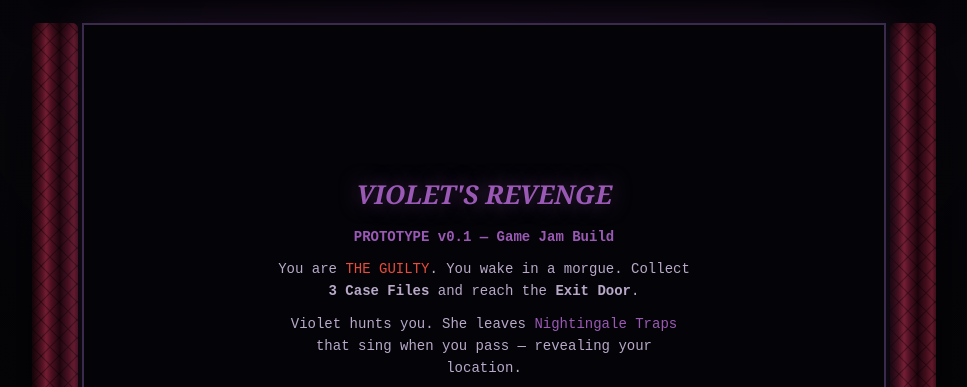
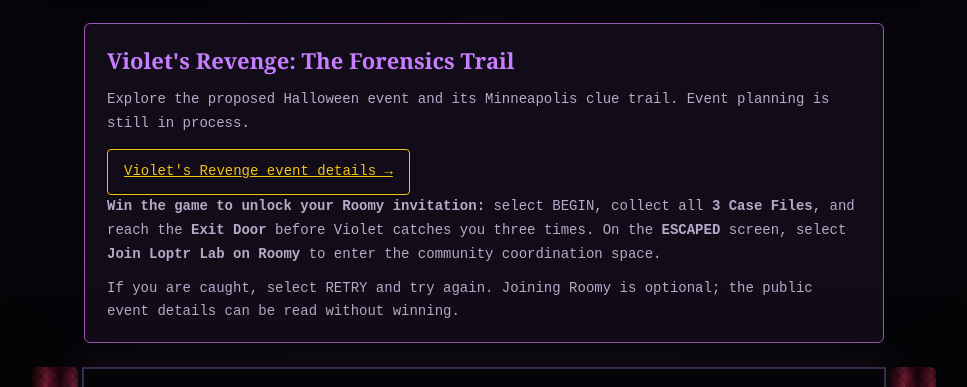
Before and after one commit to ibloud/violets-revenge, a plain HTML site: page index.html in a window 1280 px wide. Shown: the part 347-734 px from the top of the page, without its empty margins (156-1123 px from the left). Drawn offline with Linux system fonts and the light colour scheme.

Commit message:
Explain win-to-Roomy entry and show Violet event link before play

```diff
--- a/index.html
+++ b/index.html
@@ -173,6 +173,14 @@ font-family:'Courier New',monospace;font-size:15px;cursor:pointer;margin-top:10p
 .event-link:hover{background:rgba(241,196,15,0.1)}
 .event-link:focus-visible{outline:3px solid var(--violet-bright);outline-offset:3px}
 
+.event-info{
+  width:100%;max-width:800px;margin:0 0 24px;padding:18px 22px;
+  border:1px solid var(--violet);border-radius:6px;background:#120b18;
+  font-size:14px;line-height:1.7;
+}
+.event-info h2{font-family:Georgia,serif;color:var(--violet-bright);font-size:22px;margin-bottom:8px}
+.event-info p + p{margin-top:10px}
+
 /* ── Seat silhouettes: quiet nod to the poster's audience, purely ambient ── */
 .seats{margin-top:26px;opacity:0.55;width:100%;max-width:640px}
 .seats svg{width:100%;height:auto;display:block}
@@ -258,6 +266,14 @@ body.force-touch #touchControls{display:block}
 <a href="https://github.com/ibloud/violets-revenge" class="banner-hero" target="_blank" rel="noopener noreferrer">
   <img src="banner.png" alt="Violet_88: The Morgue Protocol v0.1" class="banner-img">
 </a>
+
+<section class="event-info" aria-labelledby="event-heading">
+  <h2 id="event-heading">Violet's Revenge: The Forensics Trail</h2>
+  <p>Explore the proposed Halloween event and its Minneapolis clue trail. Event planning is still in process.</p>
+  <a href="https://ibloud.github.io/inpatient-corridors-review/event/" class="event-link">Violet's Revenge event details →</a>
+  <p><strong>Win the game to unlock your Roomy invitation:</strong> select BEGIN, collect all <strong>3 Case Files</strong>, and reach the <strong>Exit Door</strong> before Violet catches you three times. On the <strong>ESCAPED</strong> screen, select <strong>Join Loptr Lab on Roomy</strong> to enter the community coordination space.</p>
+  <p>If you are caught, select RETRY and try again. Joining Roomy is optional; the public event details can be read without winning.</p>
+</section>
 
 <div class="theatre">
   <div class="curtain" id="curtainL"></div>
```
